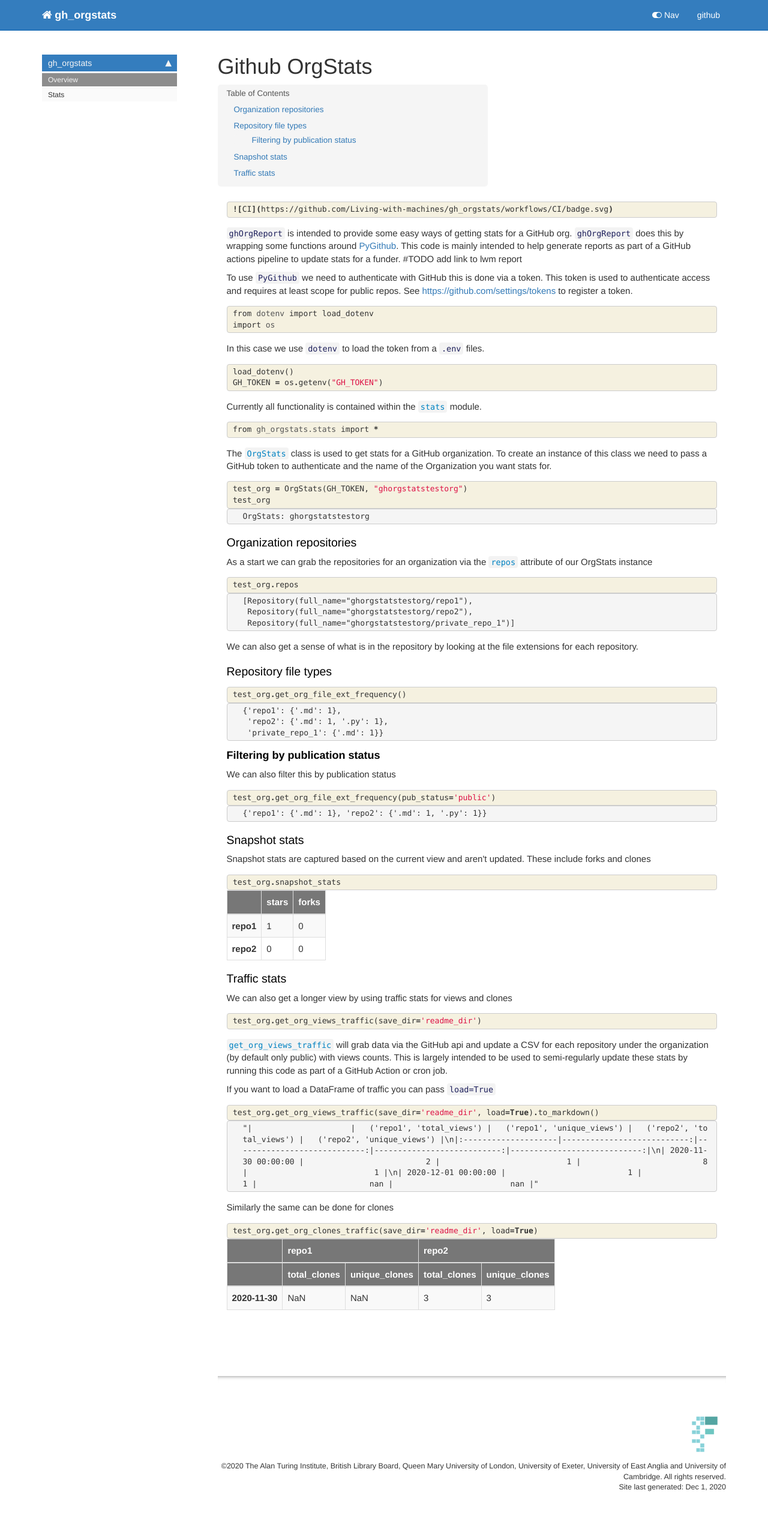
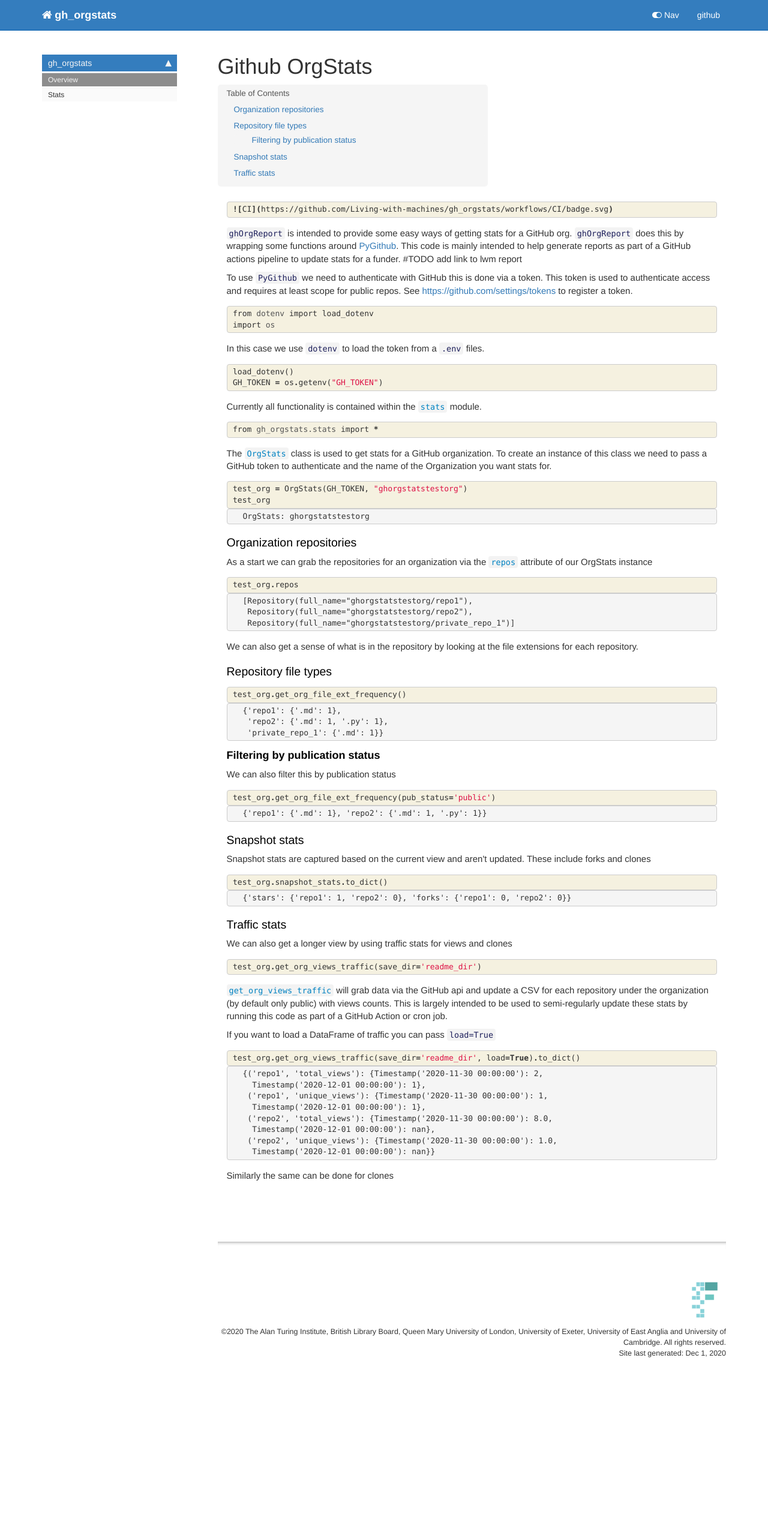
Before and after one commit to Living-with-machines/gh_orgstats, a Jekyll site: the page built from docs/index.html, in a window 1280 px wide. Shown: the whole page at 60% size. Built offline with Jekyll 4.4.1, drawn with Linux system fonts in a browser that asks for light colours; nearby versions of some CDN libraries; comment, search, counter and statistics services are not loaded; after the commit the page ends 2316 px from its top, so only the background shows below that.

Commit message:
update readme formatting

```diff
--- a/docs/index.html
+++ b/docs/index.html
@@ -312,7 +312,7 @@
 
 <div class="inner_cell">
     <div class="input_area">
-<div class=" highlight hl-ipython3"><pre><span></span><span class="n">test_org</span><span class="o">.</span><span class="n">snapshot_stats</span>
+<div class=" highlight hl-ipython3"><pre><span></span><span class="n">test_org</span><span class="o">.</span><span class="n">snapshot_stats</span><span class="o">.</span><span class="n">to_dict</span><span class="p">()</span>
 </pre></div>
 
     </div>
@@ -325,43 +325,9 @@
 <div class="output_area">
 
 
-<div class="output_html rendered_html output_subarea output_execute_result">
-<div>
-<style scoped>
-    .dataframe tbody tr th:only-of-type {
-        vertical-align: middle;
-    }
 
-    .dataframe tbody tr th {
-        vertical-align: top;
-    }
-
-    .dataframe thead th {
-        text-align: right;
-    }
-</style>
-<table border="1" class="dataframe">
-  <thead>
-    <tr style="text-align: right;">
-      <th></th>
-      <th>stars</th>
-      <th>forks</th>
-    </tr>
-  </thead>
-  <tbody>
-    <tr>
-      <th>repo1</th>
-      <td>1</td>
-      <td>0</td>
-    </tr>
-    <tr>
-      <th>repo2</th>
-      <td>0</td>
-      <td>0</td>
-    </tr>
-  </tbody>
-</table>
-</div>
+<div class="output_text output_subarea output_execute_result">
+<pre>{&#39;stars&#39;: {&#39;repo1&#39;: 1, &#39;repo2&#39;: 0}, &#39;forks&#39;: {&#39;repo1&#39;: 0, &#39;repo2&#39;: 0}}</pre>
 </div>
 
 </div>
@@ -411,7 +377,7 @@
 
 <div class="inner_cell">
     <div class="input_area">
-<div class=" highlight hl-ipython3"><pre><span></span><span class="n">test_org</span><span class="o">.</span><span class="n">get_org_views_traffic</span><span class="p">(</span><span class="n">save_dir</span><span class="o">=</span><span class="s1">&#39;readme_dir&#39;</span><span class="p">,</span> <span class="n">load</span><span class="o">=</span><span class="kc">True</span><span class="p">)</span><span class="o">.</span><span class="n">to_markdown</span><span class="p">()</span>
+<div class=" highlight hl-ipython3"><pre><span></span><span class="n">test_org</span><span class="o">.</span><span class="n">get_org_views_traffic</span><span class="p">(</span><span class="n">save_dir</span><span class="o">=</span><span class="s1">&#39;readme_dir&#39;</span><span class="p">,</span> <span class="n">load</span><span class="o">=</span><span class="kc">True</span><span class="p">)</span><span class="o">.</span><span class="n">to_dict</span><span class="p">()</span>
 </pre></div>
 
     </div>
@@ -426,7 +392,14 @@
 
 
 <div class="output_text output_subarea output_execute_result">
-<pre>&#34;|                     |   (&#39;repo1&#39;, &#39;total_views&#39;) |   (&#39;repo1&#39;, &#39;unique_views&#39;) |   (&#39;repo2&#39;, &#39;total_views&#39;) |   (&#39;repo2&#39;, &#39;unique_views&#39;) |\n|:--------------------|---------------------------:|----------------------------:|---------------------------:|----------------------------:|\n| 2020-11-30 00:00:00 |                          2 |                           1 |                          8 |                           1 |\n| 2020-12-01 00:00:00 |                          1 |                           1 |                        nan |                         nan |&#34;</pre>
+<pre>{(&#39;repo1&#39;, &#39;total_views&#39;): {Timestamp(&#39;2020-11-30 00:00:00&#39;): 2,
+  Timestamp(&#39;2020-12-01 00:00:00&#39;): 1},
+ (&#39;repo1&#39;, &#39;unique_views&#39;): {Timestamp(&#39;2020-11-30 00:00:00&#39;): 1,
+  Timestamp(&#39;2020-12-01 00:00:00&#39;): 1},
+ (&#39;repo2&#39;, &#39;total_views&#39;): {Timestamp(&#39;2020-11-30 00:00:00&#39;): 8.0,
+  Timestamp(&#39;2020-12-01 00:00:00&#39;): nan},
+ (&#39;repo2&#39;, &#39;unique_views&#39;): {Timestamp(&#39;2020-11-30 00:00:00&#39;): 1.0,
+  Timestamp(&#39;2020-12-01 00:00:00&#39;): nan}}</pre>
 </div>
 
 </div>
@@ -444,75 +417,4 @@
 </div>
 </div>
 </div>
-    {% raw %}
-
-<div class="cell border-box-sizing code_cell rendered">
-<div class="input">
-
-<div class="inner_cell">
-    <div class="input_area">
-<div class=" highlight hl-ipython3"><pre><span></span><span class="n">test_org</span><span class="o">.</span><span class="n">get_org_clones_traffic</span><span class="p">(</span><span class="n">save_dir</span><span class="o">=</span><span class="s1">&#39;readme_dir&#39;</span><span class="p">,</span> <span class="n">load</span><span class="o">=</span><span class="kc">True</span><span class="p">)</span>
-</pre></div>
-
-    </div>
 </div>
-</div>
-
-<div class="output_wrapper">
-<div class="output">
-
-<div class="output_area">
-
-
-<div class="output_html rendered_html output_subarea output_execute_result">
-<div>
-<style scoped>
-    .dataframe tbody tr th:only-of-type {
-        vertical-align: middle;
-    }
-
-    .dataframe tbody tr th {
-        vertical-align: top;
-    }
-
-    .dataframe thead tr th {
-        text-align: left;
-    }
-</style>
-<table border="1" class="dataframe">
-  <thead>
-    <tr>
-      <th></th>
-      <th colspan="2" halign="left">repo1</th>
-      <th colspan="2" halign="left">repo2</th>
-    </tr>
-    <tr>
-      <th></th>
-      <th>total_clones</th>
-      <th>unique_clones</th>
-      <th>total_clones</th>
-      <th>unique_clones</th>
-    </tr>
-  </thead>
-  <tbody>
-    <tr>
-      <th>2020-11-30</th>
-      <td>NaN</td>
-      <td>NaN</td>
-      <td>3</td>
-      <td>3</td>
-    </tr>
-  </tbody>
-</table>
-</div>
-</div>
-
-</div>
-
-</div>
-</div>
-
-</div>
-    {% endraw %}
-
-</div>
--- a/docs/stats.html
+++ b/docs/stats.html
@@ -122,7 +122,7 @@
 
 
 <div class="output_text output_subarea output_execute_result">
-<pre>&lt;github.MainClass.Github at 0x115cd1a00&gt;</pre>
+<pre>&lt;github.MainClass.Github at 0x112a1fc40&gt;</pre>
 </div>
 
 </div>
```
Also changed, not shown: README.md.
